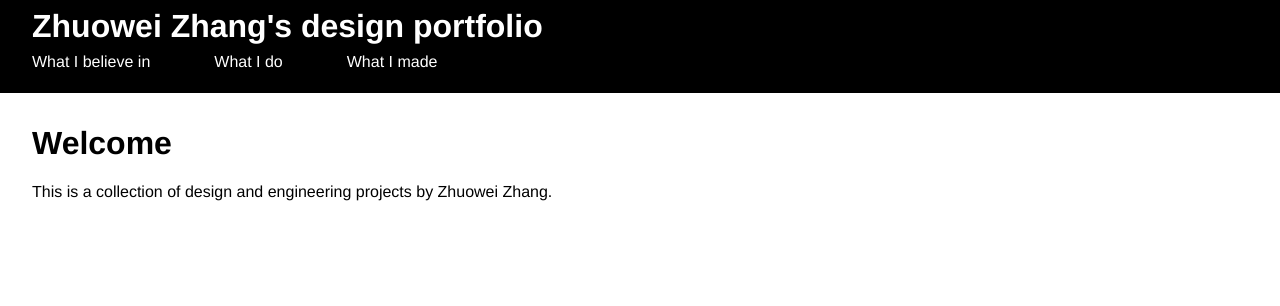
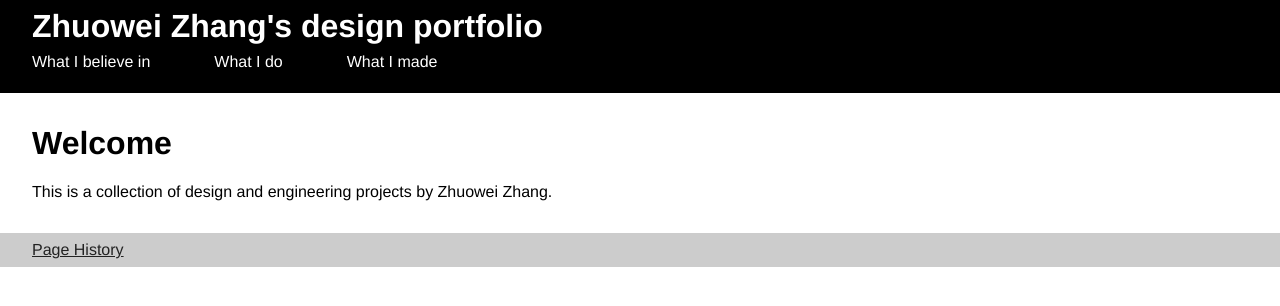
Before and after one commit to zhuowei/design, a Jekyll site: the page built from index.md, in a window 1280 px wide. Shown: the top 306 px of the page. Built offline with Jekyll 4.4.1, drawn with Linux system fonts in a browser that asks for light colours.

Commit message:
Added Page History link in the footer linking to changelog on GitHub

```diff
--- a/_layouts/default.html
+++ b/_layouts/default.html
@@ -20,6 +20,9 @@
 <h1>{{ page.title }}</h1>
 {{ content }}
 </div>
+<div id="footer">
+<a href="https://github.com/zhuowei/design/commits/gh-pages/{{page.path}}">Page History</a>
+</div>
 <script type="text/javascript">
 
   var _gaq = _gaq || [];
--- a/main.css
+++ b/main.css
@@ -57,3 +57,9 @@ a:visited {
 #titlearea h1 {
 	margin: 0;
 }
+
+#footer {
+	margin: 32px 0px 0px 0px;
+	padding: 8px 32px 8px 32px;
+	background-color: #cccccc;
+}
```
